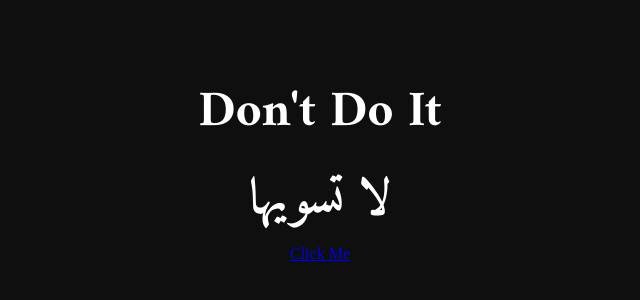
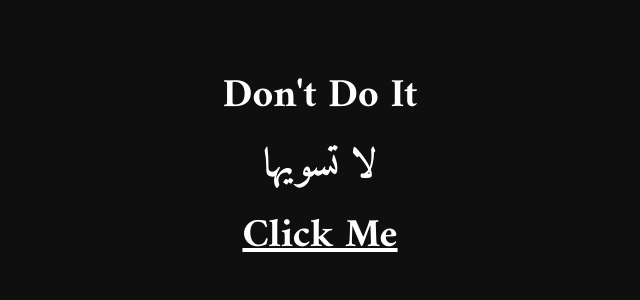
Before and after one commit to SaifRiyadh/PleaseWebsite, a plain HTML site: page index.html in a window 1280 px wide. Shown: the part 234-534 px from the top of the page, without its empty margins (320-960 px from the left). Drawn offline with Linux system fonts and the light colour scheme.

Commit message:
Update please.css

```diff
--- a/please.css
+++ b/please.css
@@ -14,9 +14,12 @@ justify-content: center;
 flex-direction: column;
 }
 
-.text, .text2{
+.text, .text2, .link{
   display: block;
   color: white;
-  font-size: 50px;
+  font-size: 40px;
   font-family: Amiri, Arial;
 }
+.link{
+cursor: pointer;
+}
```
